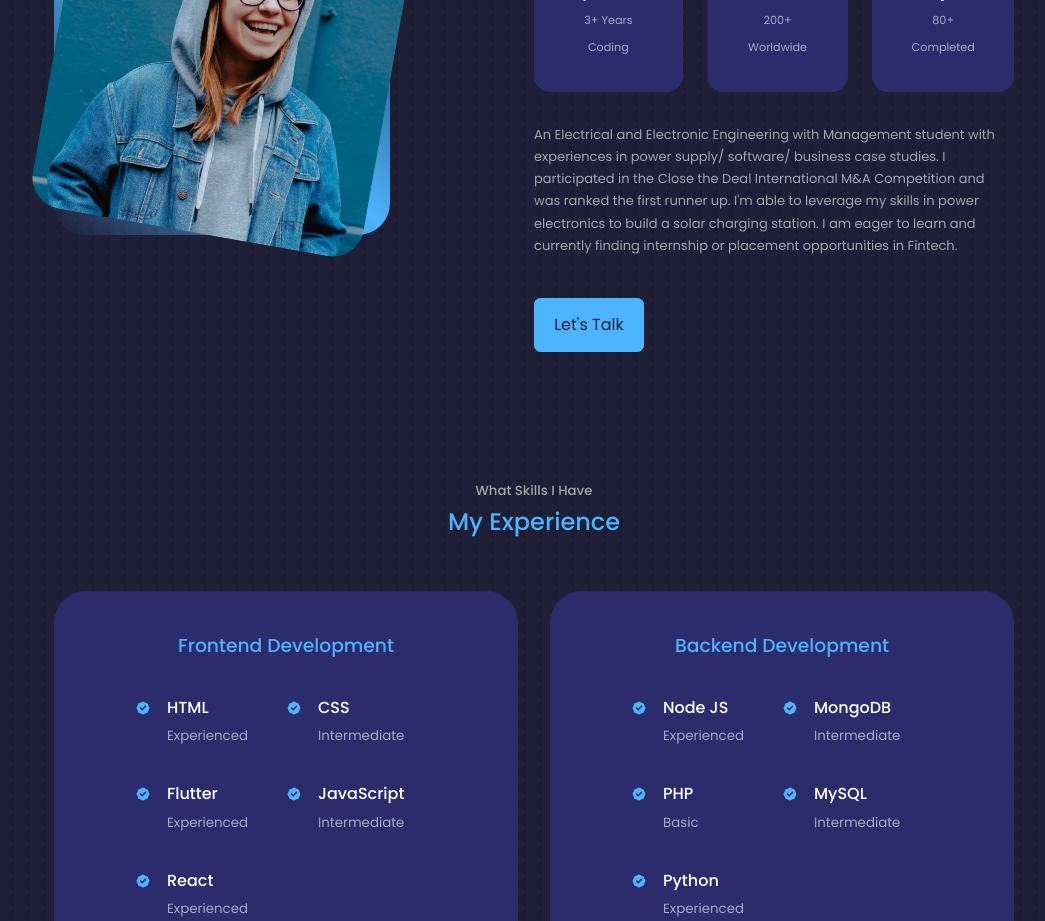
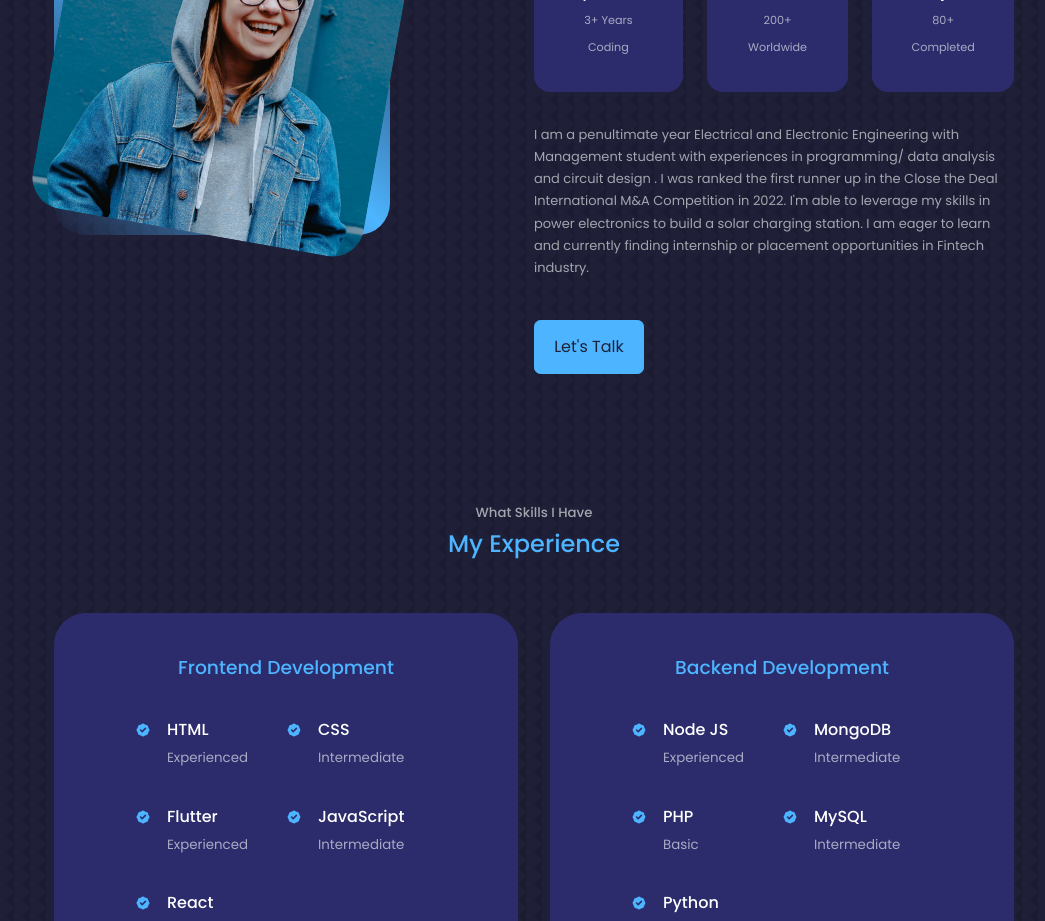
Before and after one commit to KelvinMang/Portfolio_Website, a React (Create React App) app in the folder react-portfolio-website/: page / in a window 1280 px wide. Shown: the part 1140-2061 px from the top of the page, without its empty margins (106-1151 px from the left). Built offline with nearby package versions, Linux system fonts and the light colour scheme.

Commit message:
changed about me description

```diff
--- a/react-portfolio-website/src/components/about/About.jsx
+++ b/react-portfolio-website/src/components/about/About.jsx
@@ -40,10 +40,10 @@ const About = () => {
             </div>
 
             <p>
-            An Electrical and Electronic Engineering with Management student with experiences in power supply/ software/ business case studies.
-            I participated in the Close the Deal International M&A Competition and was ranked the first runner up.
+            I am a penultimate year Electrical and Electronic Engineering with Management student with experiences in programming/ data analysis and circuit design .
+            I was ranked the first runner up in the Close the Deal International M&A Competition in 2022.
             I'm able to leverage my skills in power electronics to build a solar charging station.
-            I am eager to learn and currently finding internship or placement opportunities in Fintech.
+            I am eager to learn and currently finding internship or placement opportunities in Fintech industry.
             </p>
 
             <a href='#contact' className='btn btn-primary'> Let's Talk </a>
```
